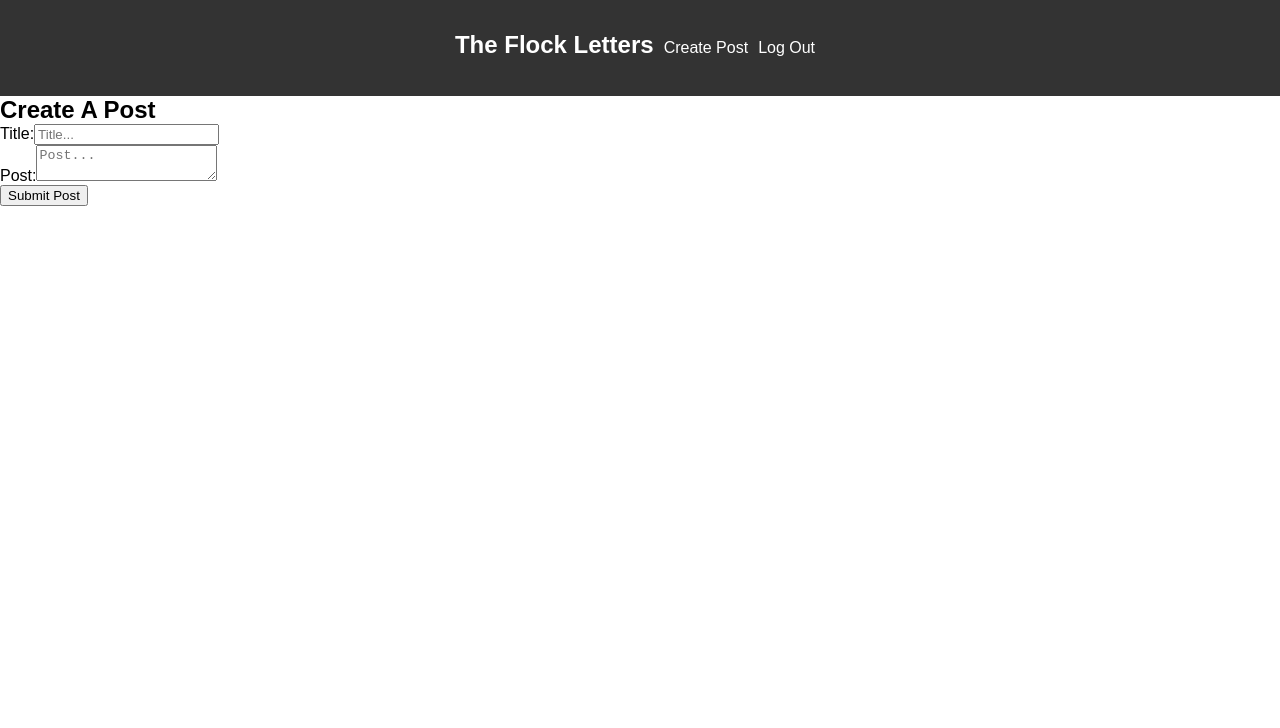
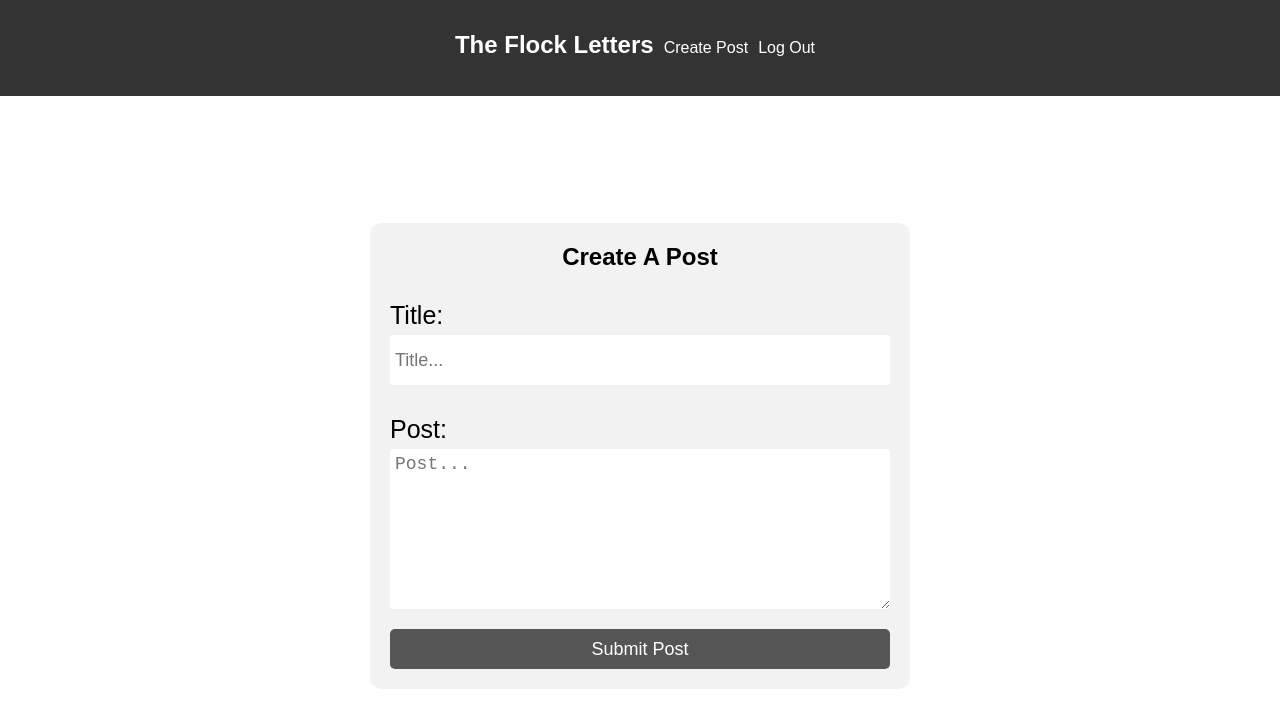
Before and after one commit to Nick22morris/flock, a React (Create React App) app: page /createpost in a window 1280 px wide. Shown: the top 728 px of the page. Built offline with nearby package versions, Linux system fonts and the light colour scheme; no server answers; sample sign-in values are in the browser's storage.

Commit message:
Functioning Site, need database sorting.

```diff
--- a/src/App.css
+++ b/src/App.css
@@ -109,7 +109,7 @@ p {
 
 .featured {
   background-color: #f2f2f2;
-  width: 50%;
+  width: 65%;
   margin-top: 50px;
   margin-left: auto;
   margin-right: auto;
@@ -138,7 +138,7 @@ article:not(.featured) {
   text-align: left;
   background-color: #fff;
   box-shadow: 0 2px 4px rgba(0, 0, 0, 0.1);
-  width: 50%;
+  width: 65%;
   margin-left: auto;
   margin-right: auto;
 }
@@ -183,3 +183,63 @@ article:not(.featured) a {
   color: white;
   text-decoration: none;
 }
+.createPostPage {
+  width: 100%;
+  height: calc(100vh - 80px);
+  display: grid;
+  place-items: center;
+}
+
+.cpContainer {
+  width: 500px;
+  height: auto;
+  padding: 20px;
+  background-color: #f2f2f2;
+  border-radius: 12px;
+  color: black;
+  display: flex;
+  flex-direction: column;
+}
+
+.cpContainer h1 {
+  text-align: center;
+}
+
+.cpContainer label {
+  font-size: 25px;
+}
+.cpContainer .inputGp {
+  margin-top: 30px;
+  display: flex;
+  flex-direction: column;
+}
+
+.inputGp input,
+.inputGp textarea {
+  font-size: 18px;
+  border: none;
+  border-radius: 2px;
+  padding: 5px;
+}
+
+.inputGp input {
+  height: 40px;
+}
+.inputGp textarea {
+  height: 150px;
+}
+
+.cpContainer button {
+  margin-top: 20px;
+  height: 40px;
+  border: none;
+  border-radius: 5px;
+  cursor: pointer;
+  font-size: 18px;
+  background-color: #555;
+  color: white;
+}
+input,
+textarea {
+  margin-top: 5px;
+}
--- a/src/pages/Home.js
+++ b/src/pages/Home.js
@@ -1,48 +1,72 @@
 import React, { useEffect, useState } from "react";
-import { getDocs, collection, deleteDoc, doc } from "firebase/firestore";
-import { auth, db } from "../firebase-config";
-import { BrowserRouter as Router, Routes, Route, Link } from "react-router-dom";
+import { getDocs, collection, deleteDoc, doc, getFirestore, connectFirestoreEmulator } from "firebase/firestore";
+import { db } from "../firebase-config";
 import { useNavigate } from "react-router-dom";
+
 function Home({ isAuth }) {
   const [latestPost, setLatestPost] = useState(null);
   const [allPosts, setAllPosts] = useState([]);
+  const [currentPage, setCurrentPage] = useState(1);
+  const [postsPerPage] = useState(10);
   const postsCollectionRef = collection(db, "posts");
-  const [clickedPost, setClickedPost] = useState(localStorage.getItem("clicked"));
   let navigate = useNavigate();
+
   useEffect(() => {
     const getPosts = async () => {
+      console.log("attempt");
       const data = await getDocs(postsCollectionRef);
       const posts = data.docs.map((doc) => ({ ...doc.data(), id: doc.id }));
       setLatestPost(posts[0]);
       setAllPosts(posts);
+      console.log("Run!");
     };
 
     getPosts();
   }, []);
-  function goToPost(title) {
-    setClickedPost(title);
-    console.log("Run");
-    // navigate("/post");
+
+  const indexOfLastPost = currentPage * postsPerPage;
+  const indexOfFirstPost = indexOfLastPost - postsPerPage;
+  const currentPosts = allPosts.slice(indexOfFirstPost, indexOfLastPost);
+
+  function paginate(pageNumber) {
+    setCurrentPage(pageNumber);
   }
+
+  function goToPost(title, body) {
+    localStorage.setItem("clickedTitle", title);
+    localStorage.setItem("clickedBody", body);
+    navigate("/post");
+  }
+
   return (
     <div className="homePage">
       <article className="featured">
         <h2>Latest - {latestPost ? latestPost.title : "Loading..."}</h2>
         <p>{latestPost ? latestPost.postText.substring(0, 400) : "Loading"}...</p>
-        <button className="button" onClick={() => this.goToPost(latestPost.title)}>
+        <button className="button" onClick={() => goToPost(latestPost.title, latestPost.postText)}>
           Read More
         </button>
       </article>
 
-      {allPosts.slice(1).map((post) => {
+      {currentPosts.slice(1).map((post) => {
         return (
-          <article>
+          <article key={post.id}>
             <h2>{post.title ? post.title : "Loading..."}</h2>
             <p>{post.postText ? post.postText.substring(0, 400) : "Loading"}...</p>
-            <button className="button">Read More</button>
+            <button className="button" onClick={() => goToPost(post.title, post.postText)}>
+              Read More
+            </button>
           </article>
         );
       })}
+
+      <div className="pagination">
+        {Array.from({ length: Math.ceil(allPosts.length / postsPerPage) }).map((_, index) => (
+          <button key={index} onClick={() => paginate(index + 1)}>
+            {index + 1}
+          </button>
+        ))}
+      </div>
     </div>
   );
 }
--- a/src/pages/Post.js
+++ b/src/pages/Post.js
@@ -1,40 +1,26 @@
 import React from "react";
-import { getDocs, collection, deleteDoc, doc } from "firebase/firestore";
-import { useState, useEffect } from "react";
-import { auth, db } from "../firebase-config";
-import { useNavigate } from "react-router-dom";
-function Post() {
-  const [latestPost, setLatestPost] = useState(null);
-  const [allPosts, setAllPosts] = useState([]);
-  const postsCollectionRef = collection(db, "posts");
+function Post(props) {
+  const myPostTitle = localStorage.getItem("clickedTitle");
+  const myPostBody = localStorage.getItem("clickedBody");
+  console.log("post:" + myPostTitle);
+  console.log("post:" + myPostBody);
 
-  useEffect(() => {
-    const getPosts = async () => {
-      const data = await getDocs(postsCollectionRef);
-      const posts = data.docs.map((doc) => ({ ...doc.data(), id: doc.id }));
-      setLatestPost(posts[0]);
-      setAllPosts(posts);
-    };
-
-    getPosts();
-  }, []);
-
-  function findArrayElementByTitle() {
-    return allPosts.find((element) => {
-      return element.title === "Welcome";
-    });
-  }
-  const post = findArrayElementByTitle();
+  // function findArrayElementByTitle() {
+  //   return allPosts.find((element) => {
+  //     return element.title === "Welcome";
+  //   });
+  // }
+  const post = "Hello"; //findArrayElementByTitle();
 
   function display() {
     if (post) {
       return (
         <center>
-          <article>
+          <article className="selected">
             <center>
-              <h1>{post.title}</h1>
+              <h1>{myPostTitle}</h1>
             </center>
-            <p>{post.postText}</p>
+            <p>{myPostBody}</p>
           </article>
         </center>
       );
```
Also changed, not shown: 11 other files (tests, documents, lock files or other folders).
